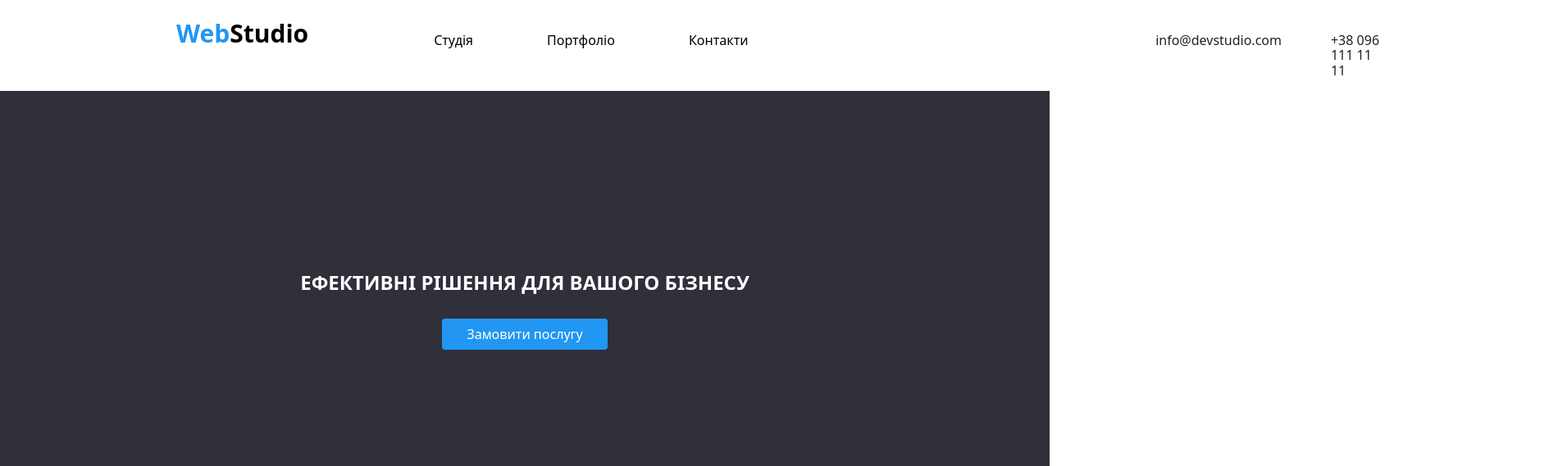
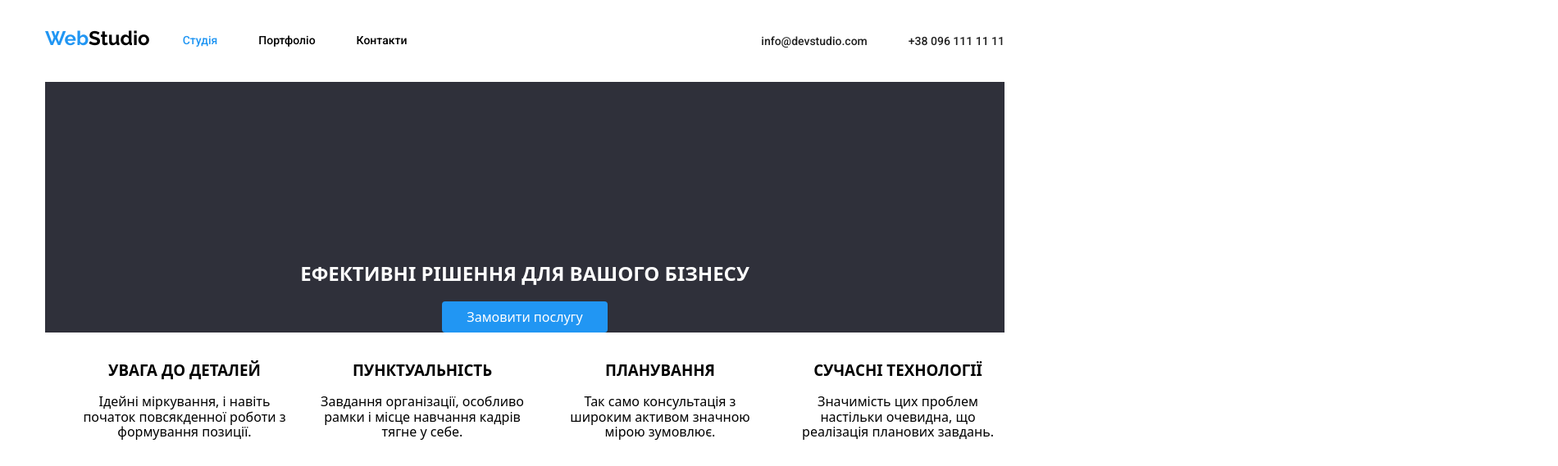
Before and after one commit to kirushamatvieiev008/webStudio, a plain HTML site: page index.html in a window 1280 px wide. Shown: the top 569 px of the page at 82% size, 1900 px wide, since content can reach past the window. Drawn offline with nearby package versions, Linux system fonts and the light colour scheme.

Commit message:
добавив контейнер

```diff
--- a/index.html
+++ b/index.html
@@ -7,15 +7,20 @@
     <title>Document</title>
     <link rel="stylesheet" href="node_modules/modern-normalize/modern-normalize.css">
     <link rel="stylesheet" href="style.css">
-    <style>
-    </style>
+    <link rel="preconnect" href="https://fonts.googleapis.com">
+    <link rel="preconnect" href="https://fonts.googleapis.com">
+<link rel="preconnect" href="https://fonts.gstatic.com" crossorigin>
+<link href="https://fonts.googleapis.com/css2?family=Raleway:wght@700&display=swap" rel="stylesheet">
+<link rel="preconnect" href="https://fonts.gstatic.com" crossorigin>
+<link href="https://fonts.googleapis.com/css2?family=Roboto:wght@500&display=swap" rel="stylesheet">
   </head>
   <body>
+    <div class="container">
     <header class="header">
       <nav class="dec">
         <b class="qwerty"><span class="w">Web</span><span class="e">Studio</span></b>
        <ul class="ul1">
-          <li class="like"><a class="link" href="#">Студія</a></li>
+          <li class="like"><a class="link active" href="#">Студія</a></li>
           <li class="like"><a  class="link" href="#">Портфоліо</a></li>
           <li class="like"><a  class="link" href="#">Контакти</a></li>
         </ul>
@@ -116,5 +121,6 @@
         </ul>
       </section>
     </footer>
+  </div>
   </body>
 </html>
--- a/style.css
+++ b/style.css
@@ -2,21 +2,31 @@
     text-align: center;
 } */
 
+.container {
+    width: 1170px;
+    margin: 0 auto;
+}
+
 .w {
     color: #2196F3;
-    font-size: 30px;
+    font-size: 24px;
+    font-family: 'Raleway', sans-serif;
+
 }
 
 .e {
-    font-size: 30px;
-    margin: 24px 93px 0 0;
+    font-size: 24px;
+    /* margin: 24px 93px 0 0; */
+    font-family: 'Raleway', sans-serif;
+
 
 }
 
 .qwerty {
     /* margin: 24px 93px 0 215px; */
-    padding-top: 24px;
-    padding-left: 215px;
+    /* padding-top: 24px;
+    padding-left: 215px; */
+    padding-top: 8px;
 }
 
 .link:hover {
@@ -26,34 +36,42 @@
 .link {
     text-decoration: none;
     color: black;
-    margin: 20px;
+    /* margin: 20px; */
 }
 
 .ul1 {
     display: flex;
-    width: 900px;
+    /* width: 900px; */
     list-style-type: none;
+    gap: 50px;
 }
 
 .contacts {
     list-style-type: none;
     display: flex;
     /* margin-right: 10px; */
+    gap: 50px;
 
 }
 
 .like {
-    margin: 24px 50px 25px 0;
+    /* margin: 24px 50px 25px 0; */
+    font-size: 14px;
 }
 
 .contacts_items {
-    margin: 24px 10px 0 0;
+    /* margin: 24px 10px 0 0;  */
 }
 
 .contacts_link {
     text-decoration: none;
     color: #212121;
-    margin-right: 50px;
+    /* margin-right: 50px; */
+    font-size: 14px;
+}
+
+.active {
+    color: #2196F3;
 }
 
 .contacts_link:hover {
@@ -65,7 +83,10 @@
 }
 
 .header {
+    font-family: 'Roboto', sans-serif;
     display: flex;
+    justify-content: space-between;
+    margin: 25px 0;
 }
 
 .section {
@@ -82,12 +103,12 @@
     padding: 10px 30px 10px 30px;
     border: none;
     border-radius: 4px;
-    margin-bottom: 200px;
+    /* margin-bottom: 200px; */
 
 }
 
 .section_title {
-    margin-bottom: 30px;
+    /* margin-bottom: 30px; */
 }
 
 .list_2 {
@@ -99,17 +120,17 @@
 
 .list_item2 {
     width: 270px;
-    margin: 94px 30px 94px 215px;
+    /* margin: 94px 30px 94px 215px; */
 }
 
 .list_item3 {
     width: 270px;
-    margin: 94px 30px 94px 30px;
+    /* margin: 94px 30px 94px 30px; */
 }
 
 .list_item4 {
     width: 270px;
-    margin: 94px 215px 94px 30px;
+    /* margin: 94px 215px 94px 30px; */
 }
 
 
@@ -117,16 +138,16 @@
 .pages {
     list-style-type: none;
     display: flex;
-    margin: 50px 30px 0 215px;
+    /* margin: 50px 30px 0 215px; */
 }
 
 .pages1 {
-    margin-right: 30px;
+    /* margin-right: 30px; */
 }
 
 .job {
 
-    width: 1880px;
+    /* width: 1880px; */
     height: 448px;
 }
 
@@ -137,12 +158,12 @@
 
 .our_team {
     text-align: center;
-    padding-top: 94px;
+    /* padding-top: 94px; */
 }
 
 .workers {
-    height: 648px;
-    width: 1900px;
+    /* height: 648px;
+    width: 1900px; */
     background-color: #F5F4FA;
 }
 
@@ -154,17 +175,17 @@
 
 .mukola {
     list-style-type: none;
-    margin: 50px 30px 94px 215px
+    /* margin: 50px 30px 94px 215px */
 }
 
 .mukola_1 {
     list-style-type: none;
-    margin: 50px 30px 94px 0
+    /* margin: 50px 30px 94px 0 */
 }
 
 .mukola_2 {
     list-style-type: none;
-    margin: 50px 215px 94px 0
+    /* margin: 50px 215px 94px 0 */
 }
 
 .jon {
@@ -174,8 +195,8 @@
 .finish {
     color: #2196F3;
     font-size: 30px;
-    margin: 60px 0 20px 215px;
-    padding-top: 60px;
+    /* margin: 60px 0 20px 215px;
+    padding-top: 60px; */
 }
 
 .finish_2 {
@@ -185,23 +206,23 @@
 
 .inform {
     background-color: #2F303A;
-    width: 1880px;
-    height: 258px;
+    /* width: 1880px;
+    height: 258px; */
 
 }
 
 .gmail {
-    padding: 0 0 9px 215px;
+    /* padding: 0 0 9px 215px; */
     list-style-type: none;
 }
 
 .gmail_2 {
     list-style-type: none;
-    padding: 60px 0 20px 0;
+    /* padding: 60px 0 20px 0; */
 }
 
 .num {
     color: #FFFFFF;
     text-decoration: none;
-    margin: 20px 0 60px 0
+    /* margin: 20px 0 60px 0 */
 }
```
